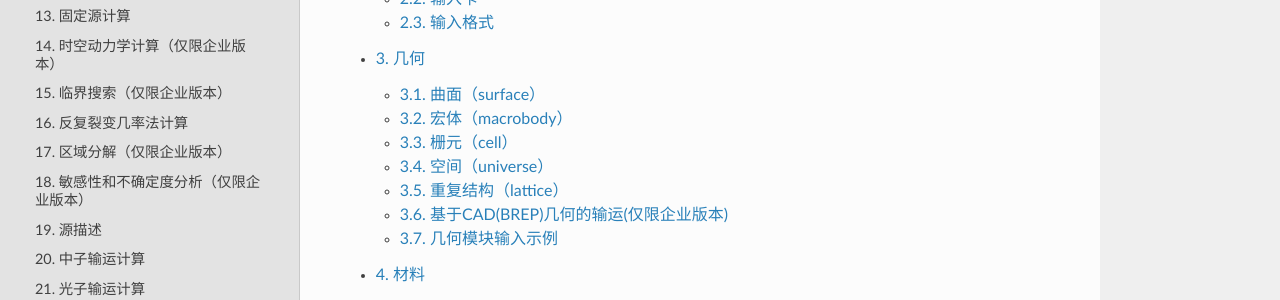
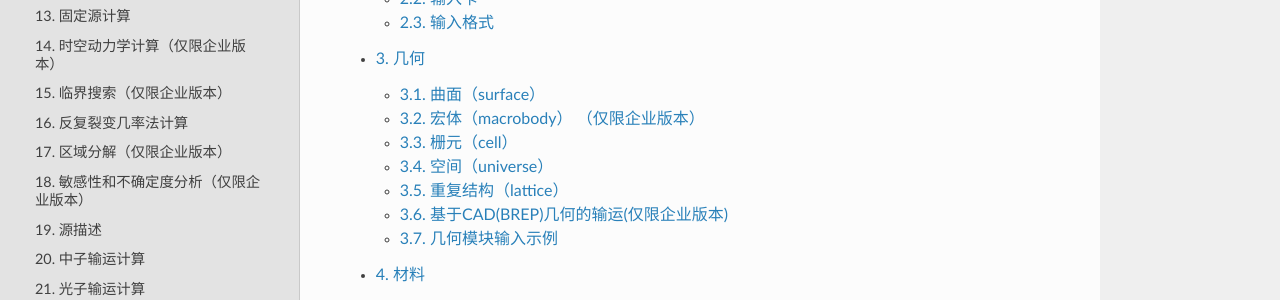
Before and after one commit to thu-real/RMC_User_Manual, a Sphinx documentation site: the page built from docs/source/usersguide/index.rst, in a window 1280 px wide and 900 px high. Shown: the part 385-685 px from the top of the window. Built offline with Sphinx 7.4.7 and the Read the Docs theme 2.0.0, drawn with Linux system fonts in a browser that asks for light colours; pages that are not in the unit, such as notebooks, are missing from menus; the version number could not be read and is left out; some of the changed lines change nothing that is shown.

Commit message:
RMC user manual update at 2023-01-06 07:27:13

```diff
--- a/docs/source/usersguide/几何.rst
+++ b/docs/source/usersguide/几何.rst
@@ -137,8 +137,8 @@
 
 .. _section_geometry_macrobody:
 
-宏体（macrobody）
--------------------
+宏体（macrobody） （仅限企业版本）
+-------------------------------------------
 
 曲面是RMC几何描述的最基本单元，而宏体定义方式可以代替面定义的方式进行建模。
 RMC中的宏体定义方式如下：
@@ -473,7 +473,7 @@
    高级用户使用。
 
 -  **Move**\ 选项卡定义该栅元的平移向量，**Rotate**\ 选项卡与 **RotateAngle**\ 选项卡
-   定义该栅元几何变换的旋转矩阵的转置，分别类似于3.3.3 空间几何变换的move、rotate和rotateangle卡。
+   定义该栅元几何变换的旋转矩阵的转置，分别类似于3.4.3 空间几何变换的move、rotate和rotateangle卡。
    对栅元进行几何变换时，是先旋转，再平移。对于被填充的栅元，是连同其内部填充结构做整体变换。
    这里不支持对包含圆环面(TX/TY/TZ)的旋转。
 
@@ -527,7 +527,7 @@
     surf 16 py 0.63 bc = 1
 
 若该单层空间用于随机栅格扰动法填充上层重复结合结构，则需要用到DISP关键词对随机颗
-粒球心位置进行扰动，具体方法及输入在3.3.3节进行说明。
+粒球心位置进行扰动，具体方法及输入在3.4.3节进行说明。
 
 多层空间
 ~~~~~~~~~~~~~~
```
